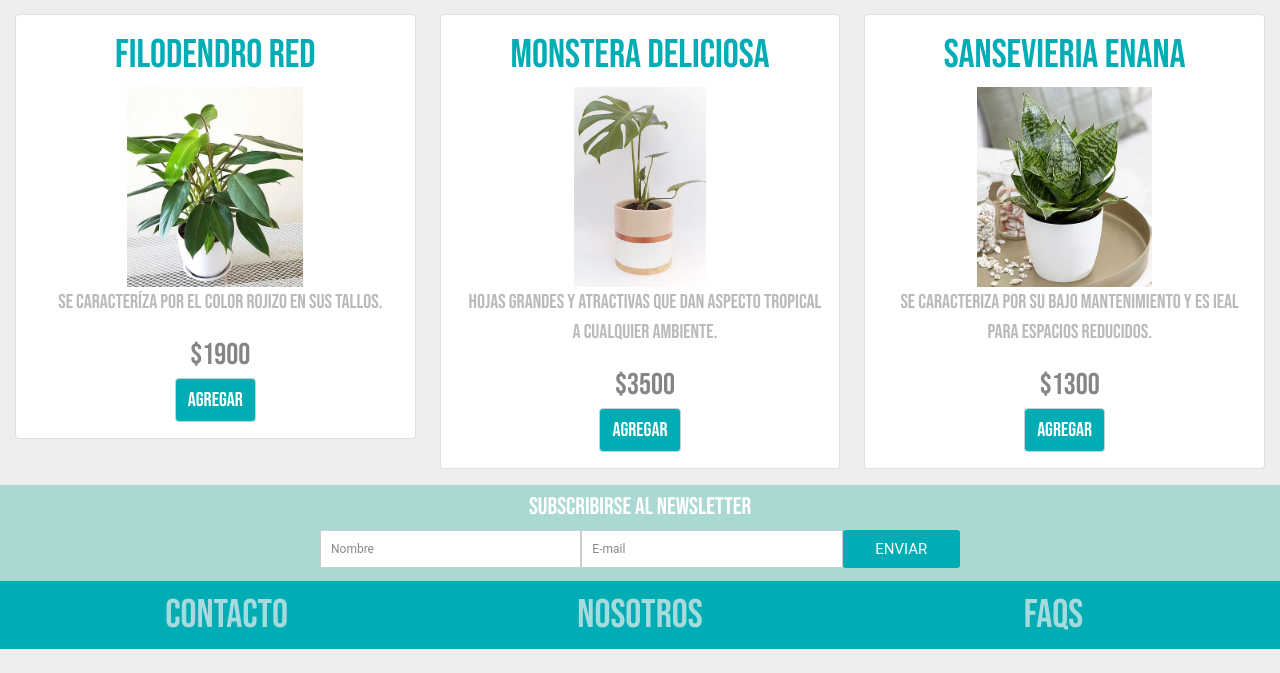
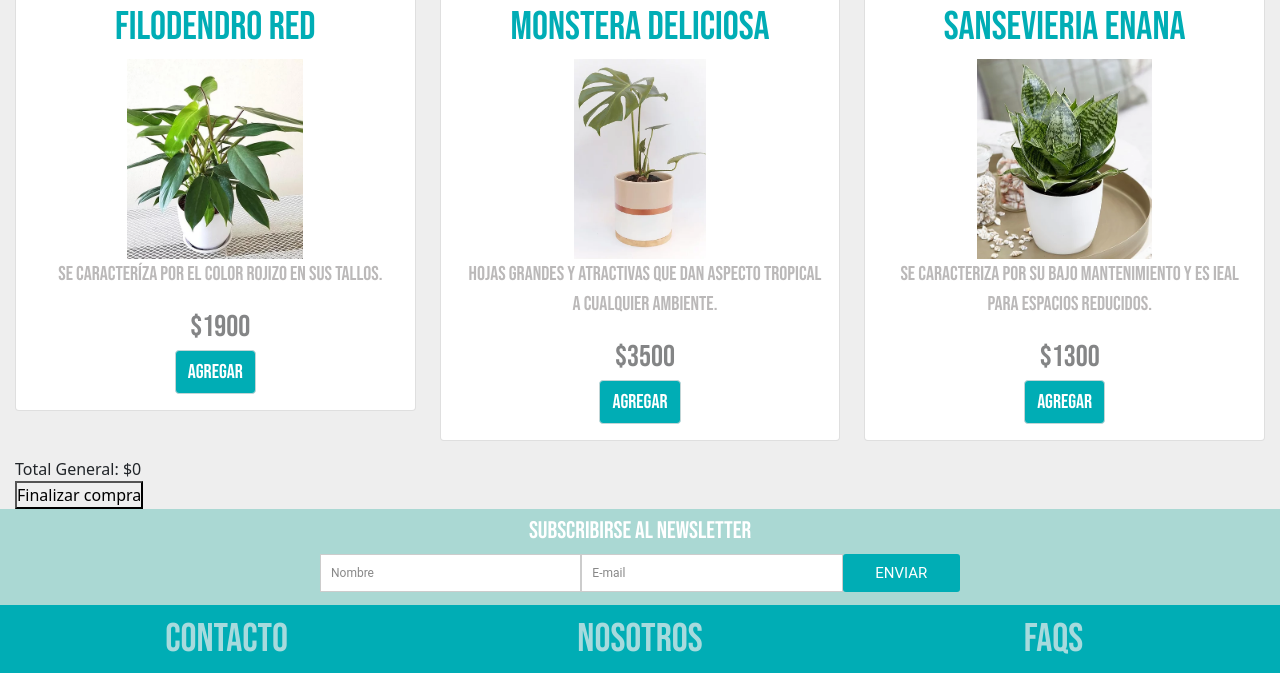
Before and after one commit to lysergiccandy/desafiosass, a plain HTML site: page pages/tienda.html in a window 1280 px wide. Shown: the part 607-1280 px from the top of the page. Before the commit the page ends 1256 px from the top, so only its background shows below. Drawn offline with nearby package versions, Linux system fonts and the light colour scheme.

Commit message:
modifique js

```diff
--- a/main.js
+++ b/main.js
@@ -80,7 +80,9 @@ listaProductos.forEach((producto) => {
   );
   totalGeneral += total;
 });
-console.log(`Total General: $${totalGeneral}`);
+//console.log(`Total General: $${totalGeneral}`);
+const mostrarCarrito = document.querySelector("#mostrarCarrito")
+mostrarCarrito.innerHTML = `Total General: $${totalGeneral}`
 
 function agregarCarrito(id) {
   //creo funcion definiendola como agregarCarrito, despues llamo a la funcion otorgando el parametro id
@@ -92,6 +94,7 @@ function agregarCarrito(id) {
   if (productoExisteIndex != -1) {
     // Si existe sumo 1 a cantidad
     listaProductos[productoExisteIndex].cantidad++;
+    swal("Muy bien!", "Producto agregado!", "success");
   } else {
     // Si no existe lo agrego
     const producto = new Producto(id);
--- a/pages/tienda.html
+++ b/pages/tienda.html
@@ -57,7 +57,6 @@
   <div id="textoCambia">
 
   </div>
-  <button onclick="obtenerDatos()">Finalizar compra</button>
   <main class="cartMain">
     <div class="row pt-3">
       <div class="col-12 col-md-4">
@@ -137,6 +136,8 @@
       </div>
     </div>
 
+    <div id="mostrarCarrito"></div>
+    <button onclick="obtenerDatos()">Finalizar compra</button>
   </main>
   <footer class="footer">
     <div>
```
